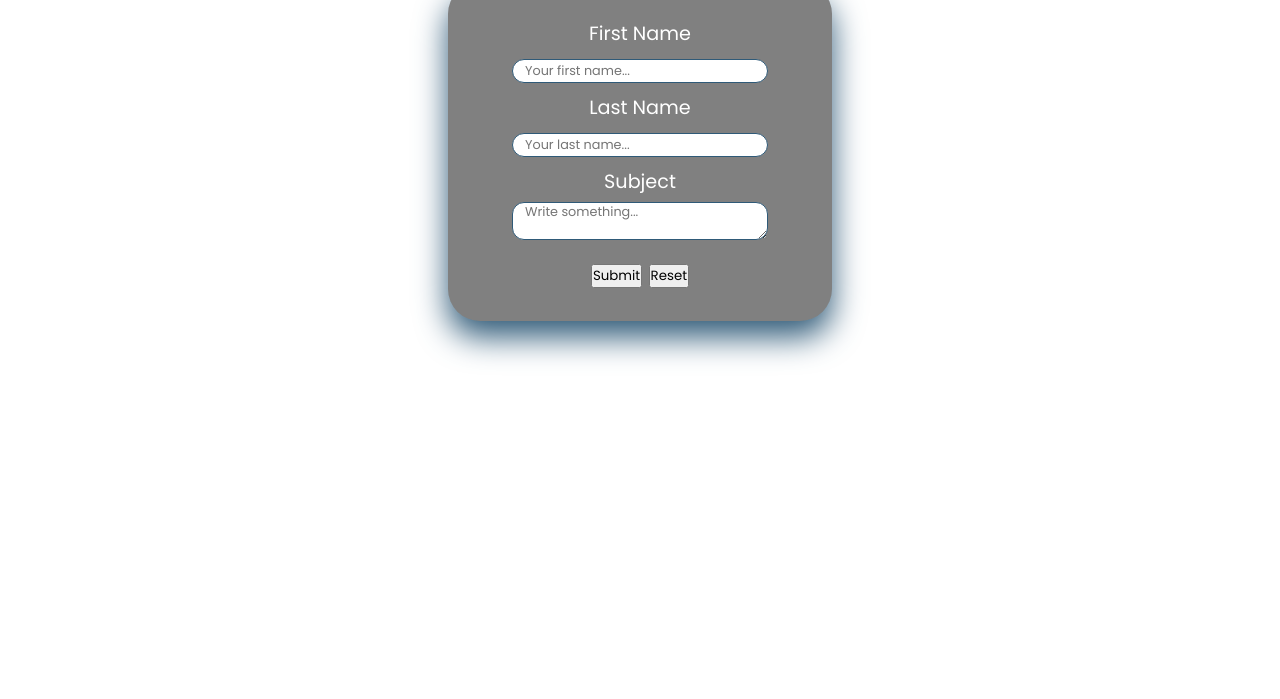
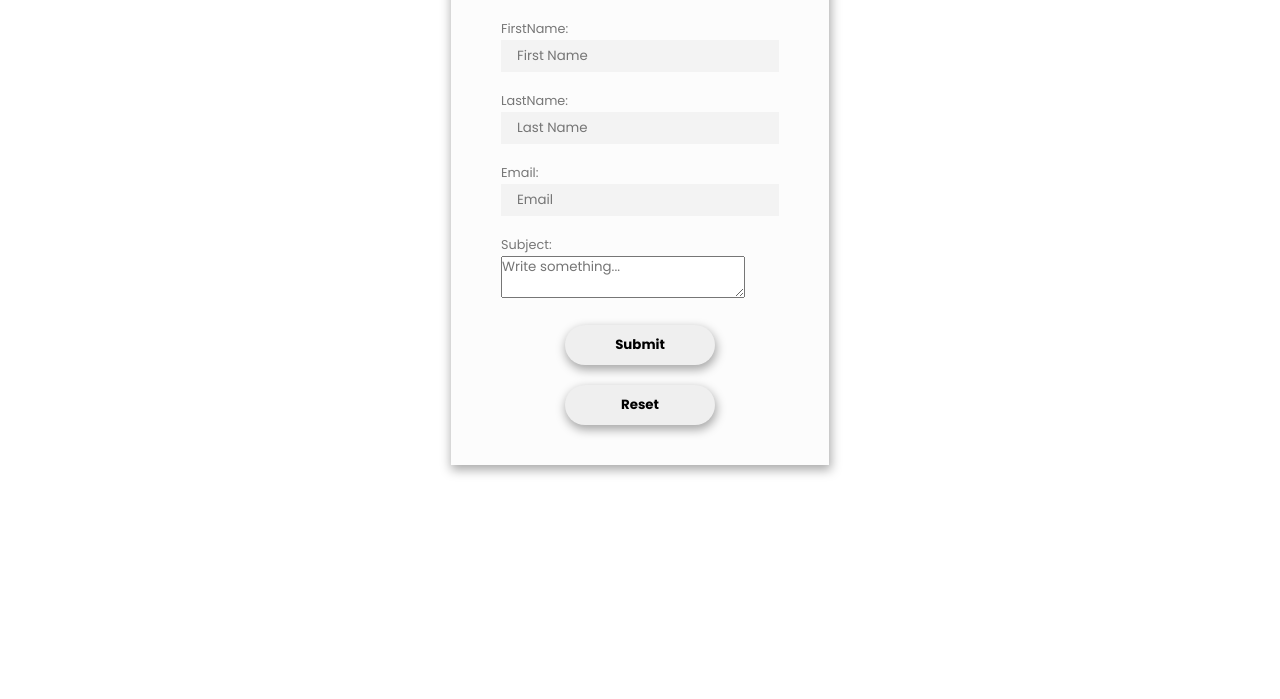
Before and after one commit to richellepintucan/Portfolio, a website: page contact.html in a window 1280 px wide. Shown: the part 288-987 px from the top of the page. Drawn offline with Linux system fonts and the light colour scheme.

Commit message:
styled elements

```diff
--- a/contact.html
+++ b/contact.html
@@ -36,23 +36,30 @@
   </header>
 
   <main>
-    <h2 class="contact">Contact Form!</h2>
-    <br />
-    <form action="action_page.php">
-      <label for="fname">First Name</label>
-      <input type="text" id="fname" name="firstname" placeholder="Your first name..." />
-      <br />
-      <label for="lname">Last Name</label>
-      <input type="text" id="lname" name="lastname" placeholder="Your last name..." />
-      <br />
-      <label for="subject">Subject</label>
-      <br />
+    <div id="feedback-form">
+      <h2 class="header">Contact Form</h2>
+      <div>
+        <form>
+          <label class="left" for="name">FirstName:</label>
+          <input type="text" name="fname" placeholder="First Name" />
+          <label class="left" for="name">LastName:</label>
+          <input type="text" name="lname" placeholder="Last Name" />
+          <label class="left" for="name">Email:</label>
+          <input type="text" name="email" placeholder="Email" />
+          <label class="left" for="name">Subject:</label>
           <textarea id="subject" name="subject" placeholder="Write something..."></textarea>
-      <br />
+          <div>
             <button class="right" type="submit">Submit</button>
+          </div>
+
+          <div>
             <button class="right" type="reset">Reset</button>
+          </div>
         </form>
+      </div>
+    </div>
   </main>
+</body>
 
 <footer>
   <div class="footer-head-container">
@@ -103,6 +110,5 @@
     </div>
   </div>
 </footer>
-</body>
 
 </html>
--- a/styles/contact.css
+++ b/styles/contact.css
@@ -60,8 +60,26 @@ header {
 .logo {
   width: 20%;
 }
+
 .logo img {
   width: 70%;
+  position: relative;
+  animation: mymove 5s infinite;
+}
+
+@keyframes mymove {
+  0% {
+    top: 0px;
+  }
+  25% {
+    top: 200px;
+  }
+  75% {
+    top: 50px;
+  }
+  100% {
+    top: 100px;
+  }
 }
 
 header nav li {
@@ -93,56 +111,59 @@ body {
   font-size: large;
 }
 
-main input[type="text"],
-textarea {
-  border-radius: 12px;
-  border: 1px ridge #2f5a78;
-  min-height: 24px;
-  margin: 5px;
-  padding: 0px 12px;
-  font-size: 0.8rem;
-  max-width: 80%;
-  min-width: 120px;
+/* Contact Form*/
+
+main {
+  margin-top: 40px;
 }
 
-main input[type="submit"] {
-  background-color: #04aa6d;
-  color: white;
-  padding: 12px 20px;
-  border: none;
-  border-radius: 4px;
-  cursor: pointer;
+#feedback-form {
+  width: 378px;
+  margin: 0 auto;
+  background-color: #fcfcfc;
+  padding: 20px 50px 40px;
+  box-shadow: 1px 4px 10px 1px #aaa;
+  font-family: sans-serif;
 }
 
-main input[type="submit"]:hover {
-  background-color: #45a049;
+#feedback-form * {
+  box-sizing: border-box;
 }
 
-main label {
-  font-family: Poppins, sans-serif;
-  text-align: left;
-  font-size: 1.2rem;
-  min-width: 40%;
+#feedback-form h2 {
+  text-align: center;
+  margin-bottom: 30px;
 }
 
-main form fieldset {
-  border: 1px inset #2f5a78;
-  border-radius: 20px;
-  box-shadow: 0px 5px 5px #2f5a78;
-  background-color: gray;
+#feedback-form input {
+  margin-bottom: 15px;
 }
 
-main form {
-  font-family: Poppins, sans-serif;
-  font-size: 1.5em;
-  color: white;
-  width: 30%;
-  margin: 0 auto 64px;
-  padding: 32px;
-  border-radius: 32px;
-  background-color: gray;
-  box-shadow: 0px 16px 32px #2f5a78;
-  text-align: center;
+#feedback-form input[type="text"] {
+  display: block;
+  height: 32px;
+  padding: 6px 16px;
+  width: 100%;
+  border: none;
+  background-color: #f3f3f3;
+}
+
+#feedback-form label {
+  color: #777;
+  font-size: 0.8em;
+}
+
+#feedback-form button[type="submit"],
+button[type="reset"] {
+  display: block;
+  margin: 20px auto 0;
+  width: 150px;
+  height: 40px;
+  border-radius: 25px;
+  border: none;
+  color: black;
+  font-weight: 700;
+  box-shadow: 1px 4px 10px 1px #aaa;
 }
 
 footer {
@@ -185,3 +206,24 @@ footer a {
 .footer-foot {
   text-align: center;
 }
+
+/* Mobile */
+
+@media (max-width: 500px) {
+  header nav li {
+    height: 110px;
+  }
+
+  nav li {
+    flex-direction: column;
+  }
+
+  nav ul {
+    padding: 10px;
+    background-color: rgba(0, 0, 0, 0.1);
+  }
+
+  .container {
+    width: 300px;
+  }
+}
```
Also changed, not shown: styles/index.css (+45 -96 lines), .cspell.json. Lines whose indentation alone changed are shown as unchanged.
